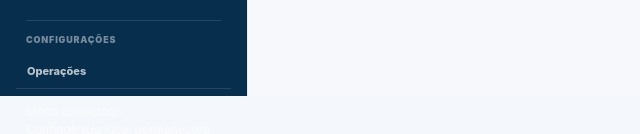
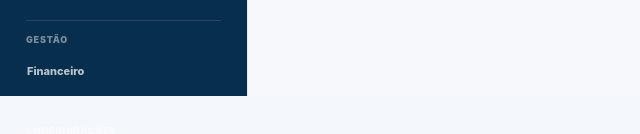
Before and after one commit to chelzinha/emissor-dce, a website built with Vite: page eleicoes.html in a window 1280 px wide. Shown: the part 704-838 px from the top of the page, 0-640 px from the left. Built offline with nearby package versions, Linux system fonts and the light colour scheme; no server answers; what @netlify/identity would draw is missing.

Commit message:
Integrar Financeiro ao menu operacional

```diff
--- a/eleicoes.html
+++ b/eleicoes.html
@@ -38,6 +38,7 @@
     <script type="module" src="/src/elections-document-mode-ui.js"></script>
     <script type="module" src="/src/elections-session-resume.js"></script>
     <script type="module" src="/src/elections-stage-shell-ui.js"></script>
+    <script type="module" src="/src/elections-finance-nav-ui.js"></script>
     <script type="module" src="/src/elections-return-stage-actions.js"></script>
     <script type="module" src="/src/elections-navigation-stability.js"></script>
     <script type="module" src="/src/elections-production-stage-separation-ui.js"></script>
```
